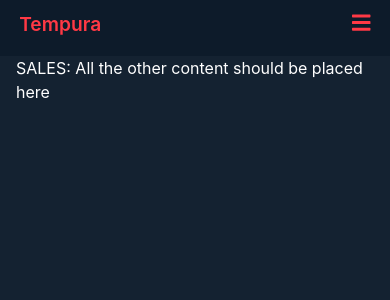
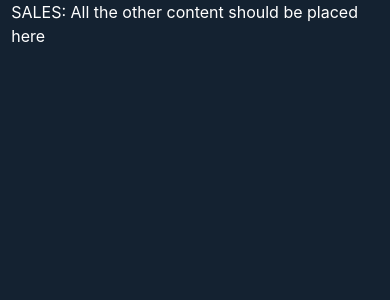
Before and after one commit to antoniopedrodantas/sinf-feup, a React (Create React App) app in the folder tempura/client/: page /sales in a window 390 px wide. Shown: the top 300 px of the page. Built offline with nearby package versions, Linux system fonts and the light colour scheme.

Commit message:
Mobile navbar working, needs improvement in looks

```diff
--- a/tempura/client/src/common.css
+++ b/tempura/client/src/common.css
@@ -12,6 +12,10 @@
 }
 
 .toggle-menu{
+    display: none;
+  }
+
+.menu-close{
   display: none;
 }
 
@@ -27,13 +31,18 @@
 {
 
   .right-side{
-    margin-left: 1em;
+    display: none;
   }
 
   .toggle-menu{
     font-size: 1.2em;
-    padding: 0.5em 1em 0.5em 1em;
-    background-color: var(--card-background);
+    padding: 0.5em 1em 0.5em 0.5em;
+    background-color: var(--core-background);
+    width: 100vw;
+
+    /* position: fixed !important;
+    top:0;
+    width: 90%; */
 
     display: flex !important;
     flex-direction: row;
@@ -50,7 +59,26 @@
     font-size: 1.1em;
   }
 
+  .menu-close{
+    display: block;
+    font-size: 2em;
+    right: 0;
+  }
+
   input[type=checkbox]:checked ~ .row > .left-side{
+    /* transform: translate3d(100vw, 0, 0) !important; */
     display: none !important;
   }
+
+  input[type=checkbox]:checked ~ .row > .right-side{
+    display: block;
+    margin-left: 0.2em;
+    position: fixed !important;
+    top: 0;
+    left: 0;
+    width: 100vw !important;
+    padding-left: 0.5em !important;
+  }
+
+
 }
--- a/tempura/client/src/components/styles/SideBar.css
+++ b/tempura/client/src/components/styles/SideBar.css
@@ -2,6 +2,10 @@
 
 .left-side{
   background-color: var(--card-background);
+
+  position: fixed;
+  top: 0;
+  margin: 0;
 
   display: -ms-flexbox;
   display: -webkit-flex;
@@ -11,7 +15,6 @@
   -ms-flex-align: center;
   -webkit-align-items: center;
   -webkit-box-align: center;
-
   align-items: center;
 
 
@@ -71,7 +74,7 @@
 .nav-items{
   display: flex;
   flex-direction: column;
-  margin-top: 1em;
+  margin-top: 5vh;
   margin-bottom: 1em;
 }
 
@@ -117,7 +120,7 @@
   }
 
   .nav-items{
-    margin-top: 1em;
+    margin-top: 5vh;
   }
 
   .left-buttons{
@@ -136,7 +139,7 @@
     margin-left: 1em;
   }
   .nav-items{
-    margin-top: 1em;
+    margin-top: 5vh;
     margin-left: 1em;
   }
 
@@ -153,8 +156,8 @@
 
   .nav-items{
     font-size: 1.5em;
-    margin-left: 1.6em;
-    margin-top: 1em;
+    margin-left: 5vh;
+    margin-top: 5vh;
   }
 
   #left-logo{
@@ -167,13 +170,20 @@
 {
 
   .left-side{
+    /* display: none; */
     background-color: var(--card-background);
-    height: 50vh;
+    height: 100%;
+    width: 100%;
+    position: fixed;
+    left: 0;
+    top: 0;
+    /* transform: translate3d(0vw, 0, 0); */
+    height: 100vh;
     /* align-items: center; */
 
     animation: linear;
     animation-name: bounce;
-    animation-duration: 4s;
+    animation-duration: 1.5s;
   }
 
   #left-logo{
@@ -187,7 +197,7 @@
 
   .nav-items{
     width: 90%;
-    margin-top: 1em;
+    margin-top: 5vh;
     margin-bottom: 1em;
     position: relative;
     float: right !important;
@@ -211,13 +221,11 @@
 
 }
 
+
+
 @keyframes bounce {
   0%        { left:100%;    opacity: 0;   }
   40%       { left:   0;    opacity: 0.5; }
-  50%       { left: 12%;    opacity: 0.7; }
-  65%       { left:   0;    opacity: 0.8; }
-  75%       { left:  8%;    opacity: 0.8; }
-  85%       { left:   0;    opacity: 0.9; }
-  92%       { left:  4%;    opacity: 1;   }
+  50%       { left: 5%;    opacity: 0.7; }
   100%      { left:   0;    opacity: 1;   }
 }
--- a/tempura/client/src/scenes/Overview/Overview.tsx
+++ b/tempura/client/src/scenes/Overview/Overview.tsx
@@ -4,25 +4,25 @@ import SideBar from '../../components/SideBar';
 import './styles/Overview.css';
 import '../../common.css';
 import { FontAwesomeIcon } from '@fortawesome/react-fontawesome'
-import { faBars} from '@fortawesome/free-solid-svg-icons'
+import { faBars, faTimes} from '@fortawesome/free-solid-svg-icons'
 
 const Overview: React.FC = () => {
 
   return (
     <>
       <div className="frame">
-
-        <input type="checkbox" id="menu" defaultChecked={true}></input>
-        <div className="toggle-menu">
-          <div className="tempura"> Tempura</div>
-          <label htmlFor="menu" className="menu-bar"><FontAwesomeIcon icon={faBars} className="toggle-icon"/></label>
-        </div>
-
+      <input type="checkbox" id="menu" defaultChecked={true}></input>
         <div className="row h-100">
           <div className="left-side col-md-2">
-              <SideBar coreview="overview"/>
+            <label htmlFor="menu" className="menu-close"><FontAwesomeIcon icon={faTimes} className="toggle-icon"/></label>
+            <SideBar coreview="overview"/>
           </div>
           <div className="right-side col-md-10">
+
+            <div className="toggle-menu">
+              <div className="tempura"> Tempura</div>
+              <label htmlFor="menu" className="menu-bar"><FontAwesomeIcon icon={faBars} className="toggle-icon"/></label>
+            </div>
             OVERVIEW: All the other content should be placed here
             <p>dfsfsdfdsfsdfsdf</p>
             <p>dfsfsdfdsfsdfsdf</p>
```
